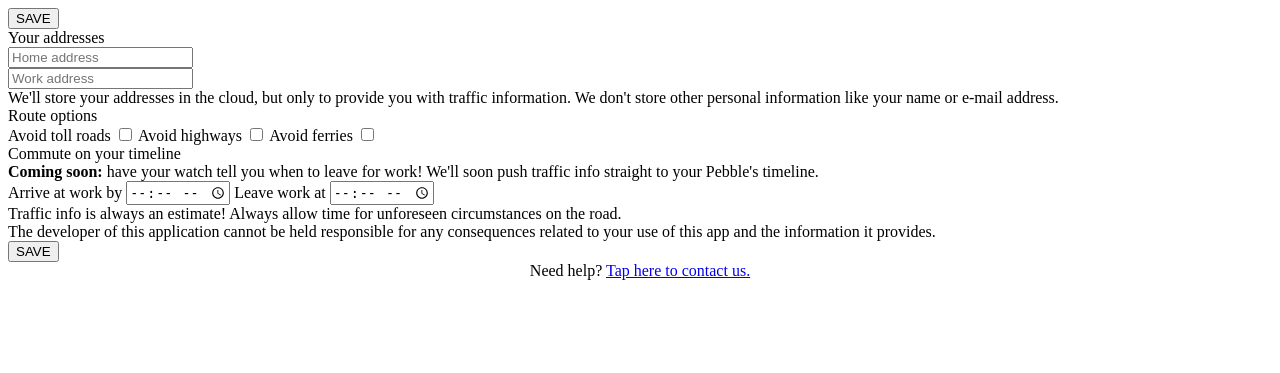
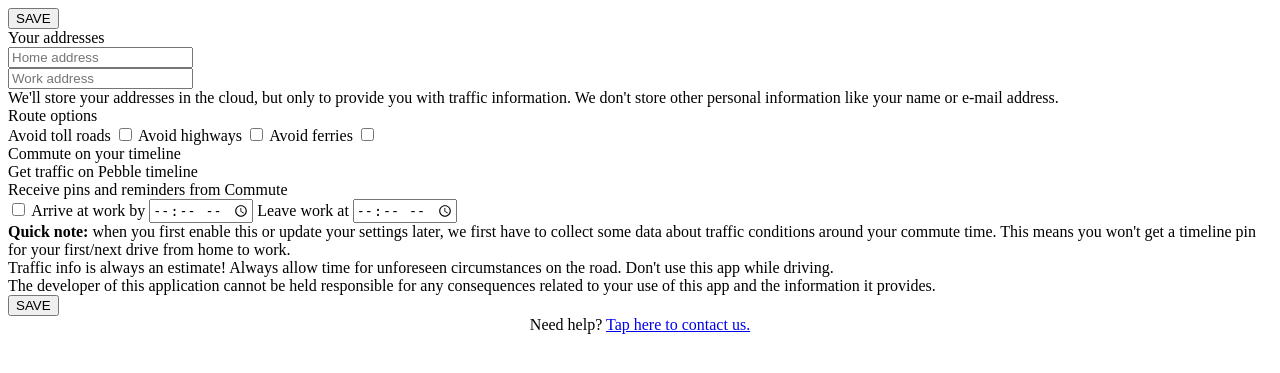
Before and after one commit to DriesOeyen/commute-pebble-gae, a Flask app: template templates/config.html in a window 1280 px wide. Shown: the top 373 px of the page. Run offline with Flask 2, Linux system fonts and the light colour scheme; the template is opened without the code that fills it, so the values that code supplies are empty; some libraries are stand-ins or nearby versions.

Commit message:
Show timeline's config screen options for everyone

```diff
--- a/templates/config.html
+++ b/templates/config.html
@@ -57,21 +57,11 @@
 	<div class="item-container">
 		<div class="item-container-header">Commute on your timeline</div>
 		<div class="item-container-content">
-			{% if prefill.tester %}
-			<div class="item">
-				<strong>Awesome, you're in the closed beta!</strong> You've been randomly selected for a beta test of Commute's Pebble timeline integration. Hope you like it! You can send any feedback to <a href="mailto:dries@nexworx.com">dries@nexworx.com</a>.
-			</div>
 			<label class="item item-subtitle-wrapper">
 				Get traffic on Pebble timeline
 				<div class="item-subtitle">Receive pins and reminders from Commute</div>
 				<input type="checkbox" class="item-toggle" id="timeline_enabled" {% if prefill.timeline_enabled %} checked {% endif %}>
 			</label>
-			{% else %}
-			<div class="item">
-				<strong>Coming soon:</strong> have your watch tell you when to leave for work! We'll soon push traffic info straight to your Pebble's timeline.
-				<input type="checkbox" style="display:none;" id="timeline_enabled" {% if prefill.timeline_enabled %} checked {% endif %}>
-			</div>
-			{% endif %}
 			<label class="item">
 				Arrive at work by
 				<input type="time" class="item-time" id="timeline_work_arrival" value="{{ prefill.timeline_work_arrival }}">
@@ -80,14 +70,12 @@
 				Leave work at
 				<input type="time" class="item-time" id="timeline_work_departure" value="{{ prefill.timeline_work_departure }}">
 			</label>
-			{% if prefill.tester %}
 			<div class="item">
-				<strong>Quick note:</strong> when you first enable this or update your settings later, we first have to collect some data about traffic conditions around your commute time. This means you won't get a timeline pin for your first drive from home to work.
+				<strong>Quick note:</strong> when you first enable this or update your settings later, we first have to collect some data about traffic conditions around your commute time. This means you won't get a timeline pin for your first/next drive from home to work.
 			</div>
-			{% endif %}
 		</div>
 		<div class="item-container-footer">
-			Traffic info is always an estimate! Always allow time for unforeseen circumstances on the road.
+			Traffic info is always an estimate! Always allow time for unforeseen circumstances on the road. Don't use this app while driving.
 		</div>
 		<div class="item-container-footer">
 			The developer of this application cannot be held responsible for any consequences related to your use of this app and the information it provides.
```
